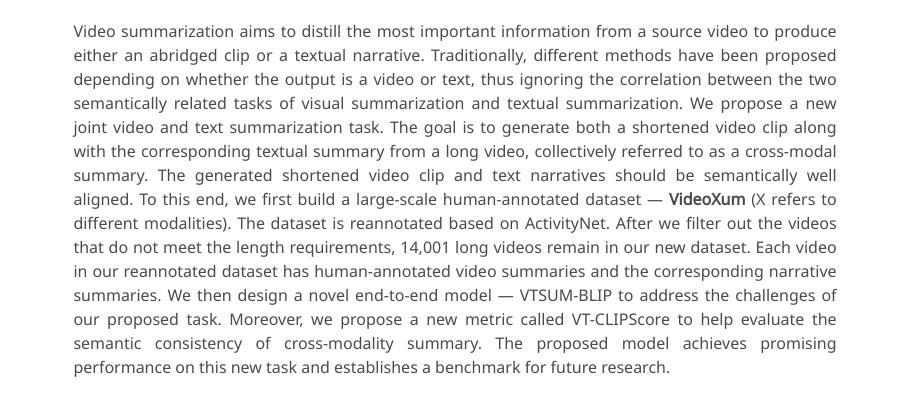
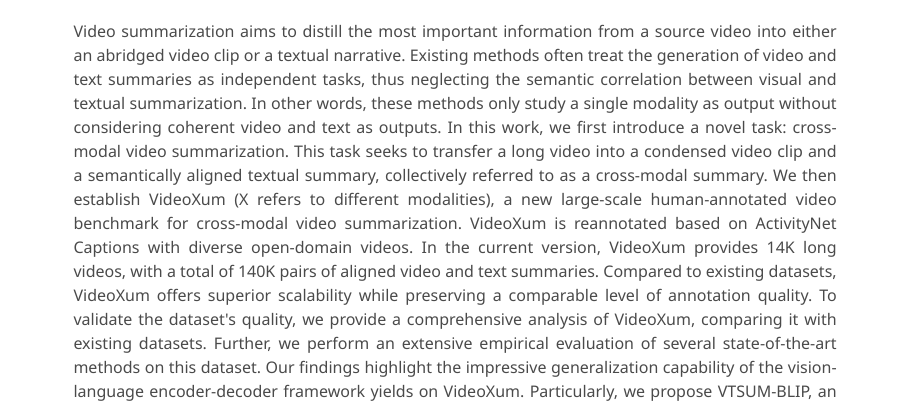
Before and after one commit to videoxum/videoxum.github.io, a plain HTML site: page index.html in a window 1280 px wide. Shown: the part 389-795 px from the top of the page, without its empty margins (185-1093 px from the left). Drawn offline with nearby package versions, Linux system fonts and the light colour scheme; some icons are missing; a web font is replaced by a local one.

Commit message:
update web

```diff
--- a/index.html
+++ b/index.html
@@ -97,23 +97,22 @@
         <h2 class="title is-3">Abstract</h2>
         <div class="content has-text-justified">
           <p>
-            Video summarization aims to distill the most important information from a source video to
-            produce either an abridged clip or a textual narrative. Traditionally, different methods
-            have been proposed depending on whether the output is a video or text, thus ignoring the
-            correlation between the two semantically related tasks of visual summarization and textual
-            summarization. We propose a new joint video and text summarization task. The goal is to
-            generate both a shortened video clip along with the corresponding textual summary from a
-            long video, collectively referred to as a cross-modal summary. The generated shortened
-            video clip and text narratives should be semantically well aligned. To this end, we first
-            build a large-scale human-annotated dataset — <span style="font-weight: bolder;">VideoXum</span>
-            (X refers to different modalities). The dataset is reannotated based on ActivityNet. After
-            we filter out the videos that do not meet the length requirements, 14,001 long videos remain
-            in our new dataset. Each video in our reannotated dataset has human-annotated video summaries
-            and the corresponding narrative summaries. We then design a novel end-to-end model — VTSUM-BLIP
-            to address the challenges of our proposed task. Moreover, we propose a new metric called
-            VT-CLIPScore to help evaluate the semantic consistency of cross-modality summary. The proposed
-            model achieves promising performance on this new task and establishes a benchmark for future
-            research.
+            Video summarization aims to distill the most important information from a source video into either an abridged video clip
+            or a textual narrative.
+            Existing methods often treat the generation of video and text summaries as independent tasks, thus neglecting the semantic
+            correlation between visual and textual summarization.
+            In other words, these methods only study a single modality as output without considering coherent video and text as outputs.
+            In this work, we first introduce a novel task: cross-modal video summarization. This task seeks to transfer a long video into
+            a condensed video clip and a semantically aligned textual summary, collectively referred to as a cross-modal summary.
+            We then establish VideoXum (X refers to different modalities), a new large-scale human-annotated video benchmark for cross-modal
+            video summarization. VideoXum is reannotated based on ActivityNet Captions with diverse open-domain videos.
+            In the current version, VideoXum provides 14K long videos, with a total of 140K pairs of aligned video and text summaries.
+            Compared to existing datasets, VideoXum offers superior scalability while preserving a comparable level of annotation quality.
+            To validate the dataset's quality, we provide a comprehensive analysis of VideoXum, comparing it with existing datasets.
+            Further, we perform an extensive empirical evaluation of several state-of-the-art methods on this dataset. Our findings
+            highlight the impressive generalization capability of the vision-language encoder-decoder framework yields on VideoXum.
+            Particularly, we propose VTSUM-BLIP, an end-to-end framework, serving as a strong baseline for this novel benchmark.
+            Moreover, we adapt CLIPScore for VideoXum to measure the semantic consistency of cross-modal summaries effectively.
           </p>
         </div>
       </div>
```
Also changed, not shown: static/images/v2x-sum.png.
